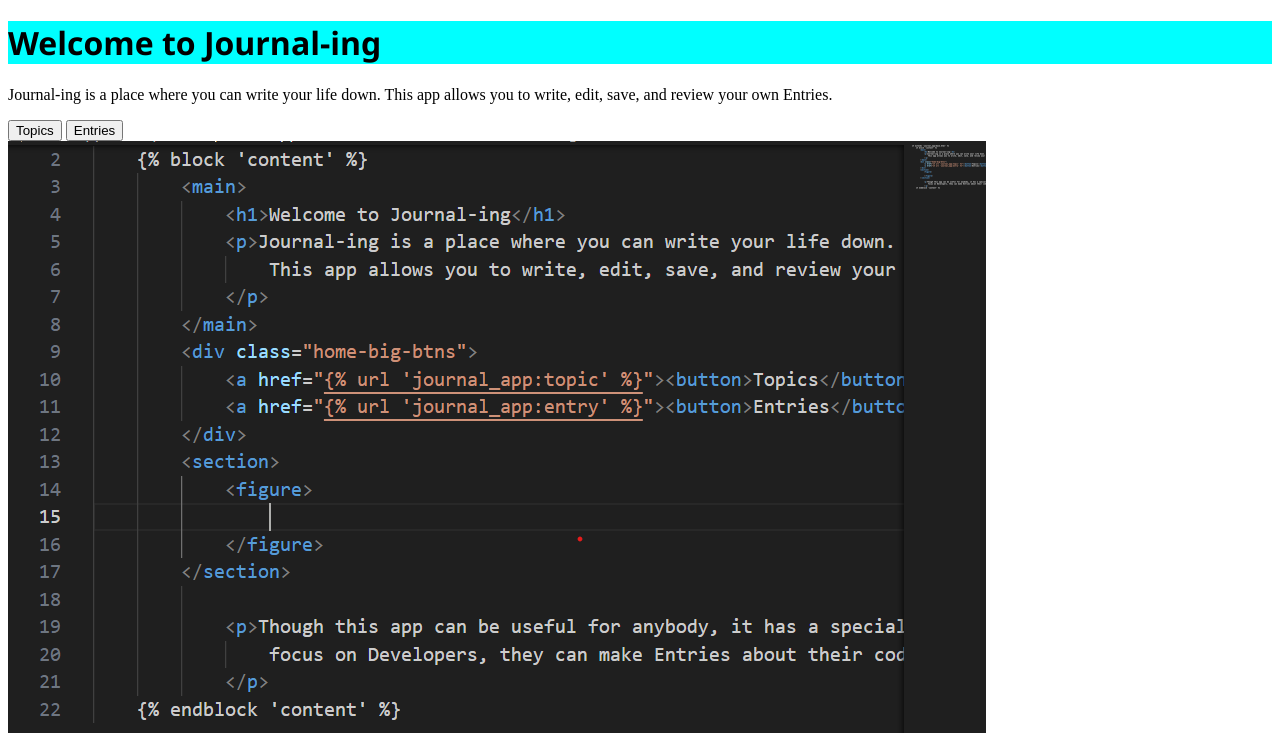
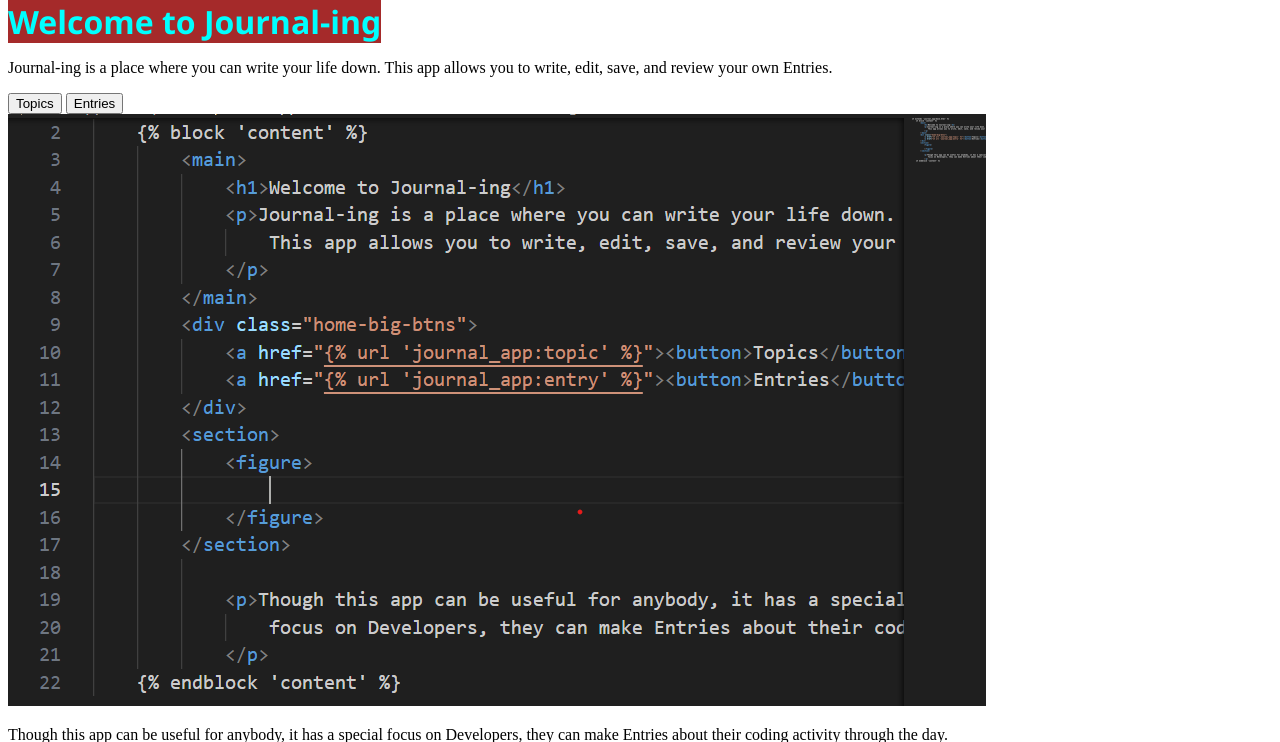
Before and after one commit to Ivan-Tapia-Git/journaling-project-app, a Django app: page /journal/ in a window 1280 px wide. Shown: the part 26-768 px from the top of the page. Run offline with Django 5.2, Linux system fonts and the light colour scheme.

Commit message:
third-styles-commit

```diff
--- a/journal_app/static/journal_app/styles/styles.css
+++ b/journal_app/static/journal_app/styles/styles.css
@@ -5,5 +5,8 @@
 .index-title-h1{
     font-family: 'Segoe UI', Tahoma, Geneva, Verdana, sans-serif;
     font-size: 32px;
-    background-color: aqua;
+    background-color: brown;
+    display: inline;
+    text-align: right;
+    color: aqua;
 }
```
